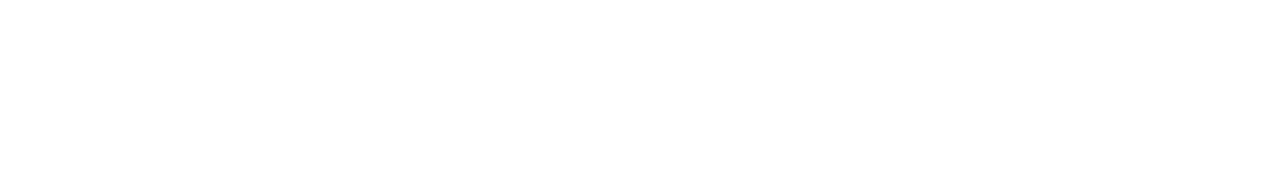
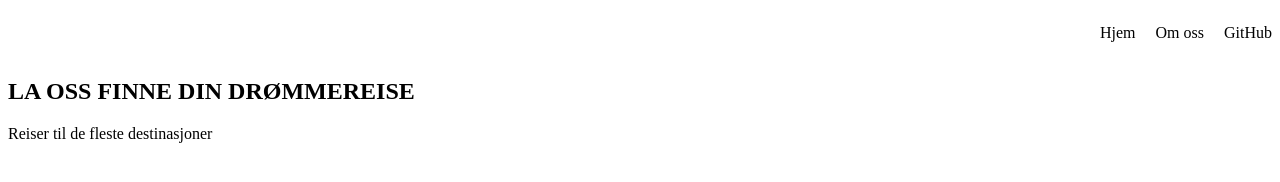
Before and after one commit to sonja-ops/obligatorisk-oppgave-3---2.-exempel, a website: page index.html in a window 1280 px wide. Drawn offline with Linux system fonts and the light colour scheme.

Commit message:
skrev litt css

```diff
--- a/index.html
+++ b/index.html
@@ -10,13 +10,24 @@
   </head>
   <body>
     <header>
+      <nav>
+        <ul>
+          <li>Hjem</li>
+          <li>Om oss</li>
+          <li>GitHub</li>
+        </ul>
+      </nav>
       <!-- Navigasjonsbar, logo, søk-funksjon, innlogging -->
     </header>
     <main>
       <!-- Ulike seksjoner -->
-      <section>
-        <!-- Hero seksjon -->
+      <section class="section backgroundFeature">
+        <div class="featureText">
+          <h1>LA OSS FINNE DIN DRØMMEREISE</h1>
+          <p>Reiser til de fleste destinasjoner</p>
+        </div>
       </section>
+
       <section>
         <!-- Videre informasjon -->
       </section>
--- a/styles.css
+++ b/styles.css
@@ -1,46 +1,17 @@
-* {
-  box-sizing: border-box;
+header{
+  display: flex;
+  justify-content: end;
+  align-items: center;
 }
 
-body {
-  margin: 0;
-  font-family: system-ui, sans-serif;
-  color: black;
-  background-color: white;
+ul{
+  display: flex;
+  flex-direction: row;
+  gap: 20px;
 }
 
-nav {
+li{
   display: flex;
-  flex-wrap: wrap;
-  align-items: center;
-  justify-content: center;
-  padding: 0.5rem;
-  gap: 0.5rem;
-  border-bottom: solid 1px #aaa;
-  background-color: #eee;
+  flex-direction: row;
+  list-style: none;
 }
-
-nav a {
-  display: inline-block;
-  min-width: 9rem;
-  padding: 0.5rem;
-  border-radius: 0.2rem;
-  border: solid 1px #aaa;
-  text-align: center;
-  text-decoration: none;
-  color: #555;
-}
-
-nav a[aria-current='page'] {
-  color: #000;
-  background-color: #d4d4d4;
-}
-
-main {
-  padding: 1rem;
-}
-
-h1 {
-  font-weight: bold;
-  font-size: 1.5rem;
-}
```
